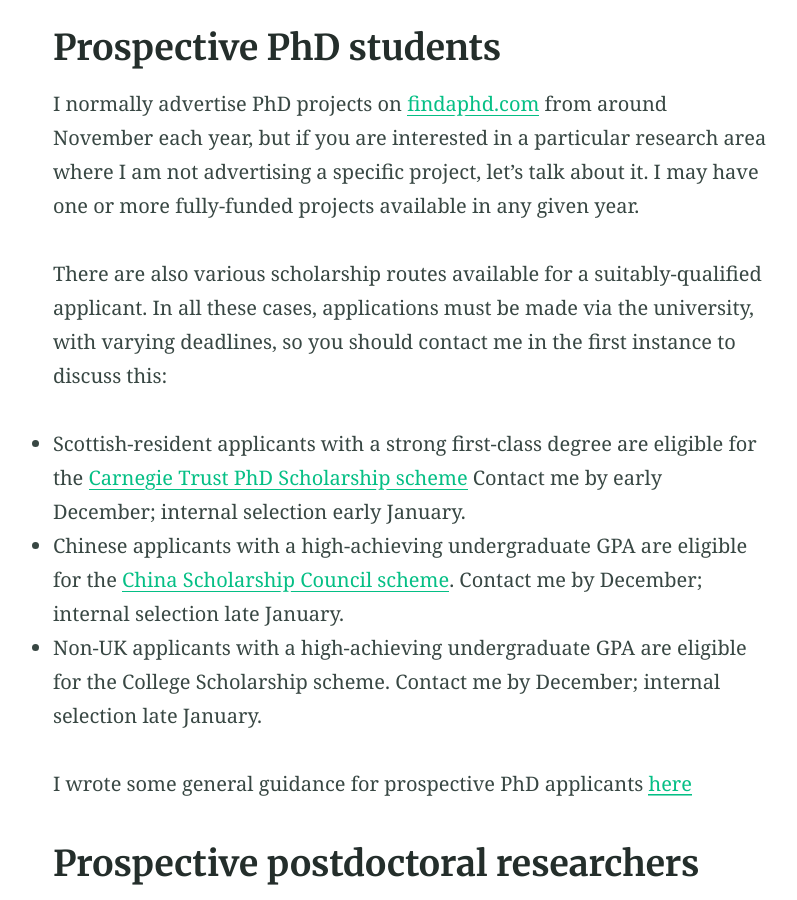
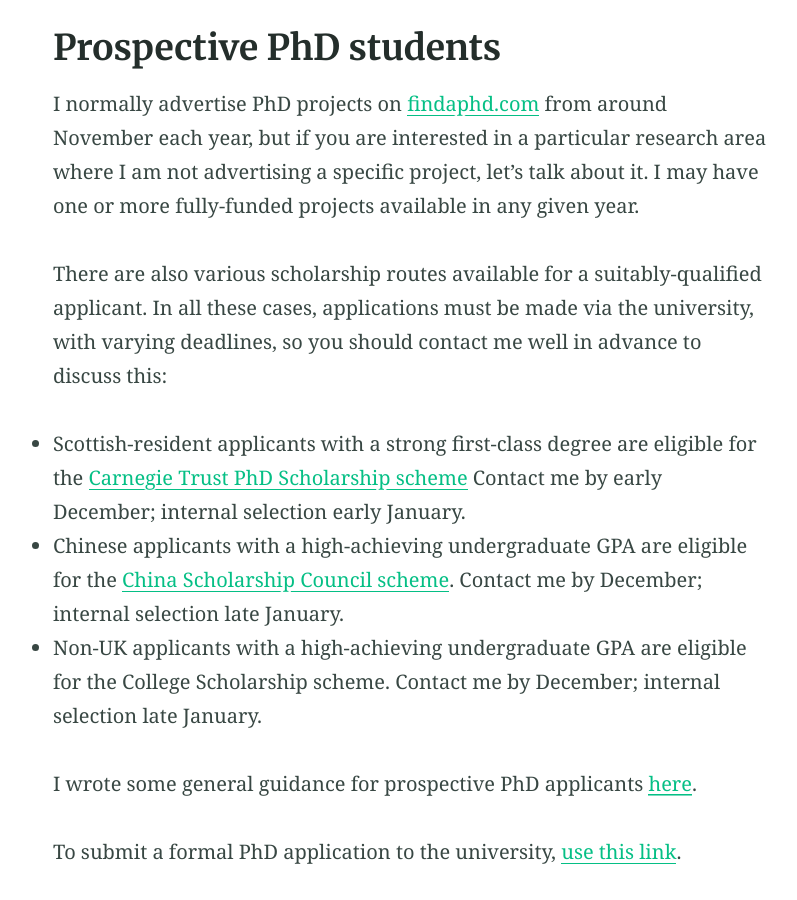
Before and after one commit to jmtayloruk/jmtayloruk.github.io, a Jekyll site: the page built from joining.md, in a window 1280 px wide and 900 px high, scrolled down 2999 px. Shown: the whole window, without its empty margins (230-1027 px from the left). Built offline with Jekyll 4.4.1, drawn with Linux system fonts in a browser that asks for light colours.

Commit message:
Updated PhD advert links, and other details

```diff
--- a/joining.md
+++ b/joining.md
@@ -24,12 +24,12 @@ The projects are suitable for a student with a strong first degree in the physic
 #### Beating-heart microscopy technologies for biomedical applications
 
 In microscope imaging, the beating of the heart produces dramatic motion that swamps subtle effects in individual cells. This project will develop optical and computational technologies to enable imaging in the heart itself as effectively as if we could “freeze time” and look at a stationary object. Our new technologies will be based on advanced, novel computer algorithms combined with a detailed understanding of how the heart’s precise motion can vary over time. Our group has developed the concept of “prospective optical gating” (see references below) to deal with the constant motion of living samples being imaged. The successful PhD applicant will develop and apply new, more advanced algorithms based around the same target tracking strategies that underpin everything from space debris tracking to the GPS locator in your phone. This will enable us to predict and correct for complex motions such as those due to the combination of breathing and heartbeat, or in diseased hearts where motion is harder to predict.
-[More details here](https://www.findaphd.com/phds/project/beating-heart-microscopy-technologies-for-biomedical-applications/?p140634), or contact me for more info.
+[More details here](https://www.findaphd.com/phds/project/developing-new-beating-heart-microscopy-technologies-for-biomedical-applications/?p141257), or contact me for more info.
 
 #### Sample-Adaptive Smart Microscopy
 
 3D timelapse microscope imaging of biological samples is revolutionising biology, unlocking the ability to directly witness events such as cell-cell interactions whose location in time and space cannot be predicted in advance. Even more powerful would be the ability for a “smart microscope” to detect and respond to these events in real time without human intervention, for example activating high-resolution imaging in the local area of interest, or applying an external intervention such as photo-ablation targeting of a cell of interest.  The successful PhD candidate will develop an adaptive fluorescence microscopy system capable of observing a live specimen over a wide field of view for extended time periods, but then able to image specific events of interest at subcellular resolution. This hardware will be controlled using existing and newly-developed technologies for cell tracking and event detection in microscopy, to create a smart microscope platform for fully-automated timelapse study of live samples such as zebrafish. This will enable detection and monitoring of events such as immune cell interactions with damaged cells in zebrafish heart muscle, and the ability to selectively modulate these interactions by photo-ablation.
-[More details here](https://www.findaphd.com/phds/project/sample-adaptive-smart-microscopy/?p140635), or contact me for more info.
+[More details here](https://www.findaphd.com/phds/project/doctor-of-philosophy-phd-sample-adaptive-smart-microscopy-cairn-research-and-university-of-glasgow/?p119252), or contact me for more info.
 
 #### Environment and funding
 Both projects will involve close collaboration with an industrial partner (leading UK microscopy companies) as well as biomedical research collaborators seeking to use our techniques to further their own research studies.
@@ -50,7 +50,7 @@ I normally advertise PhD projects on [findaphd.com](https://www.findaphd.com) fr
 I may have one or more fully-funded projects available in any given year.
 
 There are also various scholarship routes available for a suitably-qualified applicant.
-In all these cases, applications must be made via the university, with varying deadlines, so you should contact me in the first instance to discuss this:
+In all these cases, applications must be made via the university, with varying deadlines, so you should contact me well in advance to discuss this:
 
 - Scottish-resident applicants with a strong first-class degree are eligible for the [Carnegie Trust PhD Scholarship scheme](https://www.carnegie-trust.org/award-schemes/carnegie-phd-scholarships)
 Contact me by early December; internal selection early January.
@@ -58,7 +58,9 @@ Contact me by early December; internal selection early January.
 Contact me by December; internal selection late January.
 - Non-UK applicants with a high-achieving undergraduate GPA are eligible for the College Scholarship scheme. Contact me by December; internal selection late January.
 
-I wrote some general guidance for prospective PhD applicants [here]({% post_url 2021-10-11-phd-applications-applying %})
+I wrote some general guidance for prospective PhD applicants [here]({% post_url 2021-10-11-phd-applications-applying %}).
+
+To submit a formal PhD application to the university, [use this link](https://www.gla.ac.uk/postgraduate/research/physicsastronomy/#tab=apply).
 
 ## Prospective postdoctoral researchers
 
```
